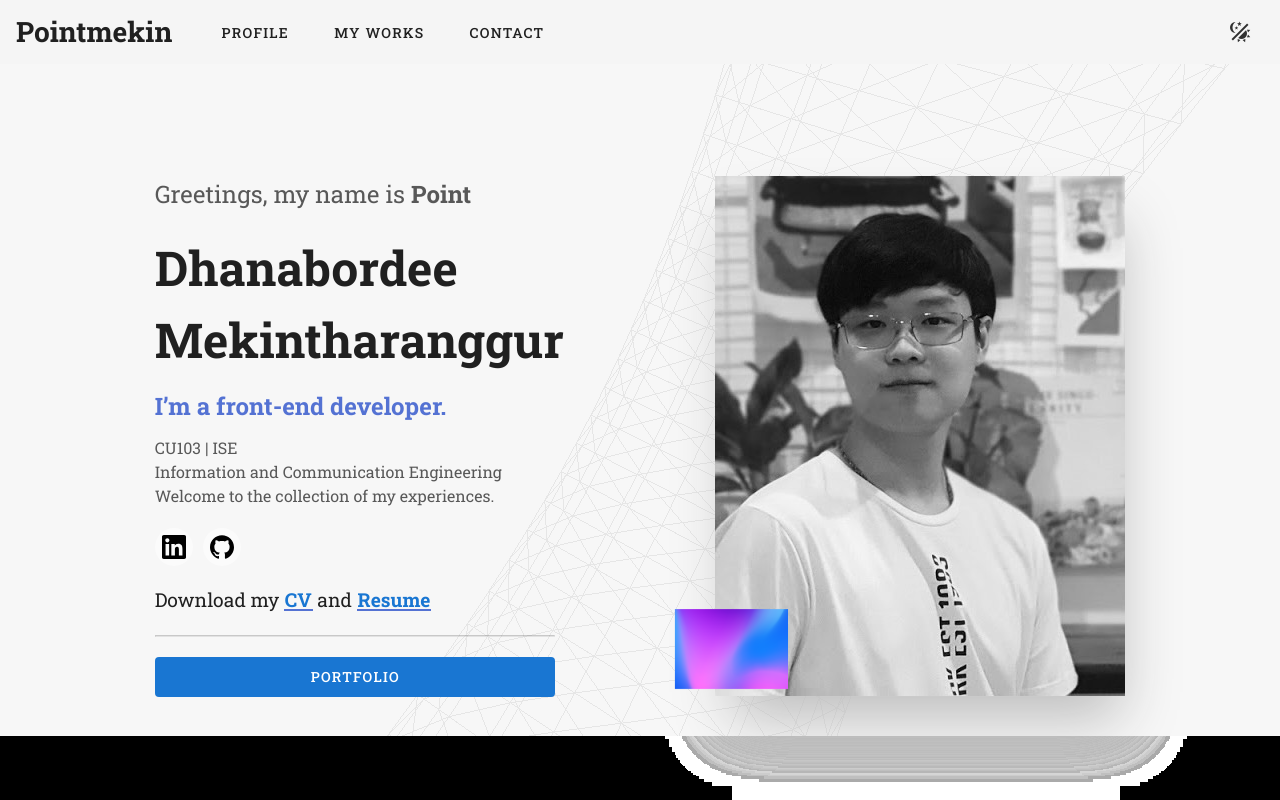
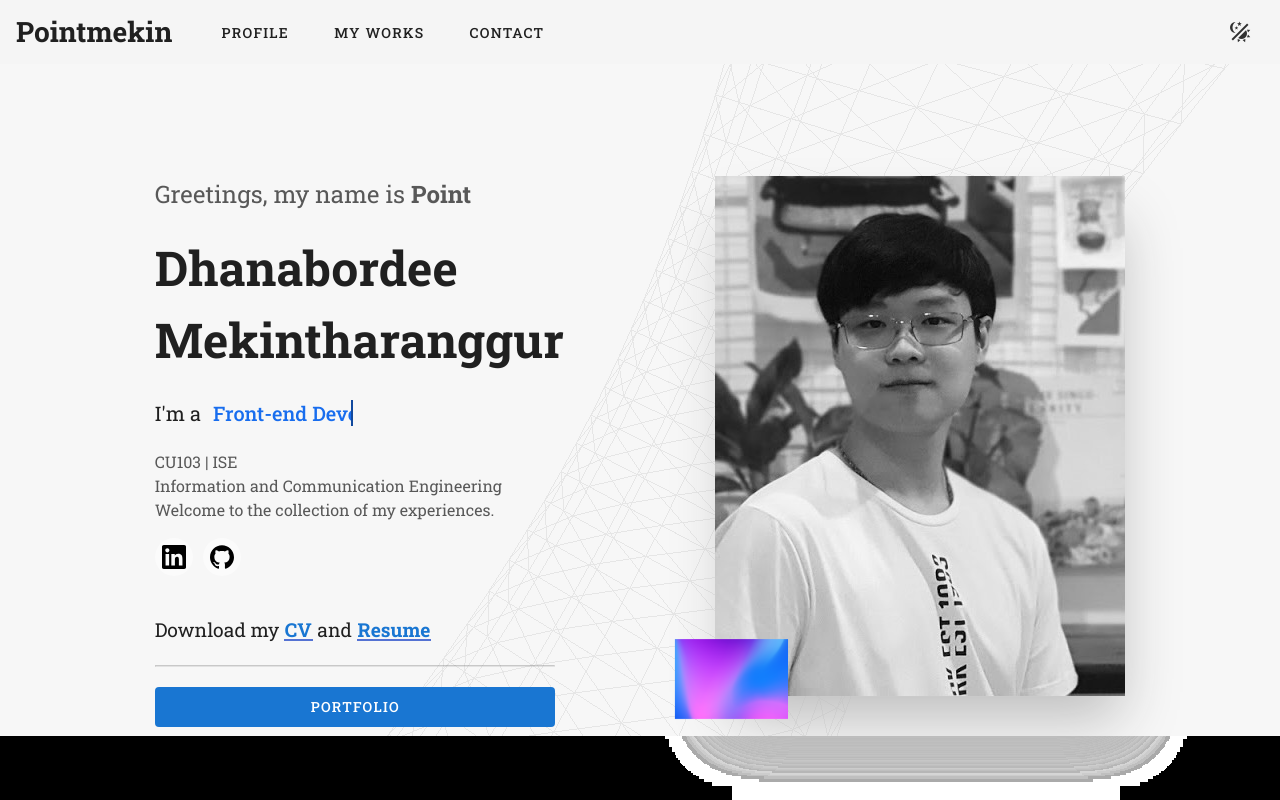
Before and after one commit to pointmekin/dhanabordeem, a Nuxt app: page / in a window 1280 px wide. Shown: the top 800 px of the page. Built offline with nearby package versions, Linux system fonts and the light colour scheme.

Commit message:
Typewriter introduction

```diff
--- a/components/home/intro.style.scss
+++ b/components/home/intro.style.scss
@@ -73,6 +73,11 @@
   font-size: 2rem;
 }
 
+.information {
+  position: relative;
+  top: -40px;
+}
+
 .information h4 {
   font-size: 1.5rem;
   color: var(--materialBlue);
@@ -81,6 +86,8 @@
 .connections {
   display: flex;
   flex-direction: row;
+  position:relative;
+  top: -40px;
 }
 
 .connections img{
@@ -265,3 +272,93 @@ a:hover:after {
   }
 
 }
+
+
+// ANIMATED TEXT
+
+.wrapper{
+  display: flex;
+  position: relative;
+  top: 20px;
+}
+.wrapper .static-txt{
+  font-size: 20px;
+  font-weight: 400;
+  position: relative;
+  top: 30px;
+}
+.wrapper .dynamic-txts{
+  height: 90px;
+  line-height: 90px;
+  overflow: hidden;
+  padding-left: 12px;
+}
+.dynamic-txts li{
+  list-style: none;
+  color: #186dee;
+  font-size: 20px;
+  font-weight: 500;
+  position: relative;
+  top: 0;
+  animation: slide 12s steps(4) infinite;
+}
+@keyframes slide {
+  100%{
+    top: -360px;
+  }
+}
+.dynamic-txts li span{
+  position: relative;
+  margin: 5px 0;
+  line-height: 20px;
+}
+.dynamic-txts li span::after{
+  content: "";
+  position: absolute;
+  left: 0;
+  top: 0px;
+  height: 100%;
+  width: 100%;
+  padding-right: 10px;
+
+  border-left: 2px solid #11499e;
+  animation: typing 12s steps(10) infinite;
+}
+@keyframes typing {
+  0%{
+    left: 0;
+  }
+  10%, 12%{
+    left: 97%;
+  }
+  48%{
+    left: 97%;
+  }
+  50%{
+    left: 0;
+  }
+  60%, 62%{
+    left: 97%;
+  }
+  66%{
+    left: 97%;
+  }
+  // 95%{
+  //   left: inherit;
+  // }
+  98%{
+    left: 97%;
+  }
+  100%{
+    left: 0;
+  }
+
+}
+
+.dark li span::after{
+ background: #2e2e2e;
+}
+
+.light li span::after{
+  background: #f7f7f7;
+}
--- a/components/home/intro.vue
+++ b/components/home/intro.vue
@@ -15,14 +15,24 @@
               <h2>Mekintharanggur</h2>
             </div>
             <div class="information mt-3">
-              <h4>I’m a front-end developer.</h4>
+              <div class="wrapper">
+                <div class="static-txt">I'm a</div>
+                <ul :class="isDarkTheme ? 'dark' : 'light'" class="dynamic-txts">
+                  <li><span>Front-end Developer &nbsp;</span></li>
+                  <li><span>Front-end Developer &nbsp;</span></li>
+                  <li><span>UI / UX Designer    &nbsp;</span></li>
+                  <li><span>UI / UX Designer    &nbsp;</span></li>
+
+                </ul>
+              </div>
+
               <p class="mt-3">CU103 | ISE <br/>
                   Information and Communication Engineering <br/>
                   Welcome to the collection of my experiences.
               </p>
             </div>
 
-            <div class="connections my-5">
+            <div class="connections">
               <div class="logo">
                 <a href="https://www.linkedin.com/in/dhanabordee-m/" target="_blank">
                   <img src="../../assets/linkedin.svg" alt="">
@@ -121,7 +131,6 @@ import AOS from 'aos';
 import 'aos/dist/aos.css'; // You can also use <link> for styles
 import { defaultMeta } from '../meta';
 
-
 export default {
   name:"Intro",
   components: {BouncingArrow},
@@ -134,12 +143,30 @@ export default {
   mounted() {
     AOS.init();
   },
+  computed: {
+    isDarkTheme: function(){
+      return this.$vuetify.theme.dark
+    }
+  },
   data() {
     return {
       greetings: "Greetings, my name is ",
       show: false,
       technicalSkills: ["Front-end Development", "UI/UX Designing", "Photo and Video Editting", "Graphic Designing"],
-      softSkills: ["Critical-thinker", "Effective Communicator", "Presentation and Public Speaking", "Collaborative Worker", "Tech Savvy"]
+      softSkills: ["Critical-thinker", "Effective Communicator", "Presentation and Public Speaking", "Collaborative Worker", "Tech Savvy"],
+      // isDarkTheme: this.getCookie("isDarkTheme"),
+   }
+  },
+  methods: {
+    getCookie(name) {
+      var nameEQ = name + "=";
+      var ca = document.cookie.split(';');
+      for(var i=0;i < ca.length;i++) {
+          var c = ca[i];
+          while (c.charAt(0)==' ') c = c.substring(1,c.length);
+          if (c.indexOf(nameEQ) == 0) return c.substring(nameEQ.length,c.length);
+      }
+      return null;
     }
   }
 }
--- a/layouts/background.vue
+++ b/layouts/background.vue
@@ -45,7 +45,7 @@ export default {
       document.body.appendChild(this.renderer.domElement)
 
       const geometry = new THREE.TorusGeometry (10, 3, 16, 100 )
-      const material = new THREE.MeshBasicMaterial({ color: this.getCookie("isDarkTheme") ? 0x545454 : 0xe6e6e6, wireframe: true })
+      const material = new THREE.MeshBasicMaterial({ color: this.getCookie("isDarkTheme") ? 0x373737 : 0xe6e6e6, wireframe: true })
       this.torus = new THREE.Mesh(geometry, material)
       this.scene.add(this.torus)
       this.camera.position.z = 5
```
